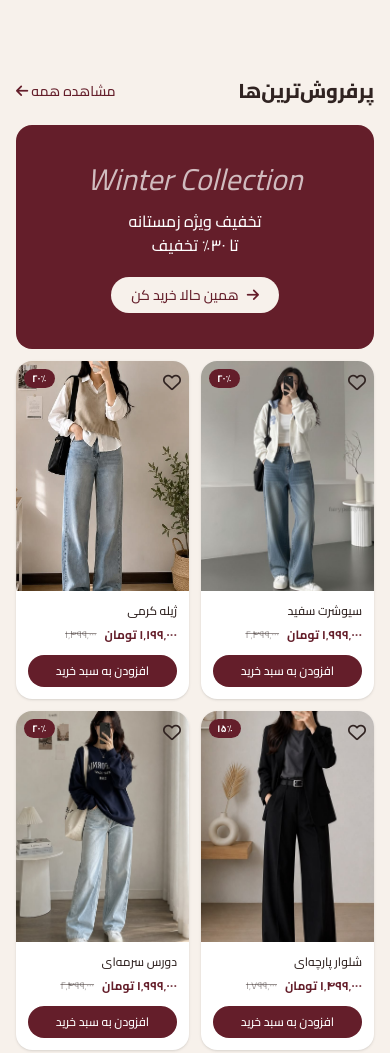
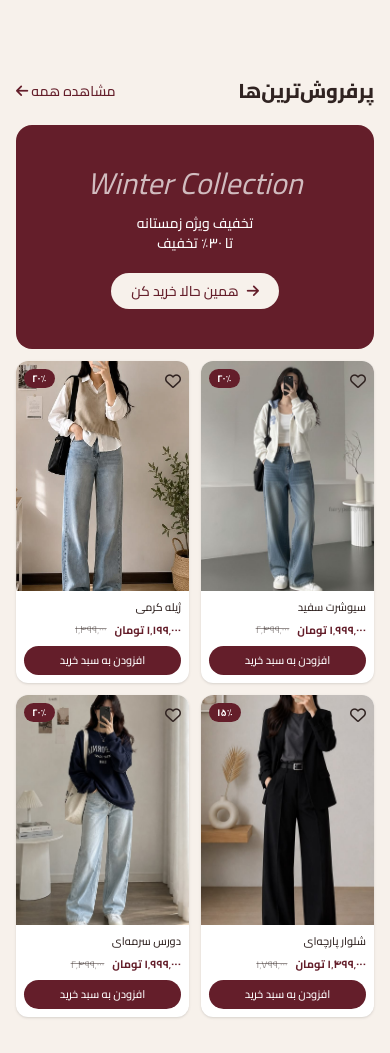
Before and after one commit to ghazal-hassanabadi/Lunara-shop, a website with bundled scripts: page index.html in a window 390 px wide. Shown: the part 1026-2079 px from the top of the page. Built offline with nearby package versions, Linux system fonts and the light colour scheme.

Commit message:
responsive

```diff
--- a/index.html
+++ b/index.html
@@ -134,17 +134,24 @@
     </a>
   </header>
 
-  <ul id="products-list" data-limit="4" class=" grid grid-cols-2 gap-3 sm:gap-4 lg:grid-cols-5">
+  <ul id="products-list" data-limit="4"
+    class="grid grid-cols-2 gap-3 sm:gap-4 min-[600px]:flex min-[600px]:flex-nowrap min-[600px]:items-start min-[600px]:overflow-x-auto min-[600px]:snap-x min-[600px]:snap-mandatory min-[600px]:pb-3 lg:grid lg:grid-cols-5 lg:items-stretch lg:overflow-visible">
+  <!-- بنر تخفیف -->
 
-  <!-- بنر تخفیف -->
-  <li class="relative isolate col-span-2 flex min-h-56 flex-col items-center justify-center gap-3 overflow-hidden rounded-2xl bg-wine p-6 text-center text-white lg:col-span-1 lg:min-h-72">
-    <h3 class="font-display text-3xl italic text-white/70">Winter Collection</h3>
-    <p class="font-medium">تخفیف ویژه زمستانه<br>تا ۳۰٪ تخفیف</p>
-    <a href="product.html" class="mt-2 inline-flex items-center gap-2 rounded-full bg-cream px-5 py-2 text-sm font-medium text-wine hover:bg-white hover:shadow-lg active:scale-95">
-      <i class="fa-solid fa-arrow-right"></i>
-      همین حالا خرید کن
-    </a>
-  </li>
+<li class="relative isolate col-span-2 flex min-h-56 flex-col items-center justify-center gap-3 overflow-hidden rounded-2xl bg-wine p-6 text-center text-white min-[600px]:col-span-1 min-[600px]:h-[340px] min-[600px]:min-h-0 min-[600px]:w-[180px] min-[600px]:shrink-0 min-[600px]:snap-start min-[600px]:gap-2 min-[600px]:p-4 lg:col-span-1 lg:min-h-72 lg:h-auto lg:w-auto lg:gap-3 lg:p-6">
+  <h3 class="font-display text-3xl italic text-white/70 min-[600px]:text-2xl lg:text-3xl">Winter Collection</h3>
+
+  <p class="text-sm font-medium min-[600px]:text-xs lg:text-sm">
+    تخفیف ویژه زمستانه<br>
+    تا ۳۰٪ تخفیف
+  </p>
+
+  <a href="product.html" class="mt-2 inline-flex items-center gap-2 rounded-full bg-cream px-5 py-2 text-sm font-medium text-wine hover:bg-white hover:shadow-lg active:scale-95 min-[600px]:mt-1 min-[600px]:gap-1 min-[600px]:px-3 min-[600px]:py-2 min-[600px]:text-xs lg:mt-2 lg:gap-2 lg:px-5 lg:text-sm">
+    <i class="fa-solid fa-arrow-right"></i>
+    همین حالا خرید کن
+  </a>
+</li>
+
 
 
 </ul>
--- a/js/render.js
+++ b/js/render.js
@@ -1,27 +1,30 @@
+
 const formatPrice = (n) => n.toLocaleString("fa-IR");
 
 function createCard(p) {
   const hasDiscount = p.oldPrice && p.discount;
 
   return `
-  <li data-product-item>
-    <article class="group relative flex h-full flex-col overflow-hidden rounded-2xl bg-white shadow-sm hover:-translate-y-1 hover:shadow-lg" data-id="${p.id}" data-category="${p.category}">
+  <li data-product-item class="min-[600px]:w-[180px] min-[600px]:shrink-0 min-[600px]:snap-start lg:w-auto">
+    <article class="group relative flex h-full flex-col overflow-hidden rounded-xl bg-white shadow-sm hover:-translate-y-1 hover:shadow-lg" data-id="${p.id}" data-category="${p.category}">
       <figure class="relative overflow-hidden">
         <img src="${p.image}" alt="${p.name}" class="aspect-3/4 w-full object-cover transition duration-300 group-hover:scale-105">
-        <button type="button" class="absolute inset-s-2 top-2 text-lg hover:text-wine sm:inset-s-3 sm:top-3 sm:text-xl" aria-label="افزودن به علاقه‌مندی">
+        <button type="button" class="absolute inset-s-2 top-2 text-base hover:text-wine sm:inset-s-3 sm:top-3 sm:text-lg" aria-label="افزودن به علاقه‌مندی">
           <i class="fa-regular fa-heart"></i>
         </button>
-        ${hasDiscount ? `<figcaption class="absolute inset-e-2 top-2 rounded-full bg-wine px-2 py-0.5 text-[10px] font-bold text-white sm:inset-e-3 sm:top-3 sm:px-3 sm:py-1 sm:text-xs">${p.discount.toLocaleString("fa-IR")}٪</figcaption>` : ""}
+        ${hasDiscount ? `<figcaption class="absolute inset-e-2 top-2 rounded-full bg-wine px-2 py-0.5 text-[10px] font-bold text-white">${p.discount.toLocaleString("fa-IR")}٪</figcaption>` : ""}
       </figure>
-      <header class="space-y-2 p-3 sm:p-4">
-        <h3 class="text-xs font-medium group-hover:text-wine sm:text-sm">${p.name}</h3>
-        <p class="flex flex-wrap items-center gap-x-2 text-xs sm:text-sm">
+
+      <header class="space-y-1.5 p-2 sm:p-3">
+        <h3 class="text-[11px] font-medium group-hover:text-wine sm:text-xs lg:text-sm">${p.name}</h3>
+        <p class="flex flex-wrap items-center gap-x-2 text-[11px] sm:text-xs lg:text-sm">
           <strong class="text-wine"><data value="${p.price}">${formatPrice(p.price)}</data> تومان</strong>
-          ${hasDiscount ? `<del class="text-[10px] text-ink/50 sm:text-xs">${formatPrice(p.oldPrice)}</del>` : ""}
+          ${hasDiscount ? `<del class="text-[10px] text-ink/50">${formatPrice(p.oldPrice)}</del>` : ""}
         </p>
       </header>
-      <footer class="mt-auto p-3 pt-0 sm:p-4 sm:pt-0">
-        <button type="button" data-add-to-cart class="w-full rounded-full bg-wine py-2 text-xs font-medium text-white hover:bg-ink active:scale-95 sm:text-sm">افزودن به سبد خرید</button>
+
+      <footer class="mt-auto p-2 pt-0 sm:p-3 sm:pt-0">
+        <button type="button" data-add-to-cart class="w-full rounded-full bg-wine py-1.5 text-[11px] font-medium text-white hover:bg-ink active:scale-95 sm:text-xs lg:text-sm">افزودن به سبد خرید</button>
       </footer>
     </article>
   </li>`;
```
Also changed, not shown: dist/output.css.
